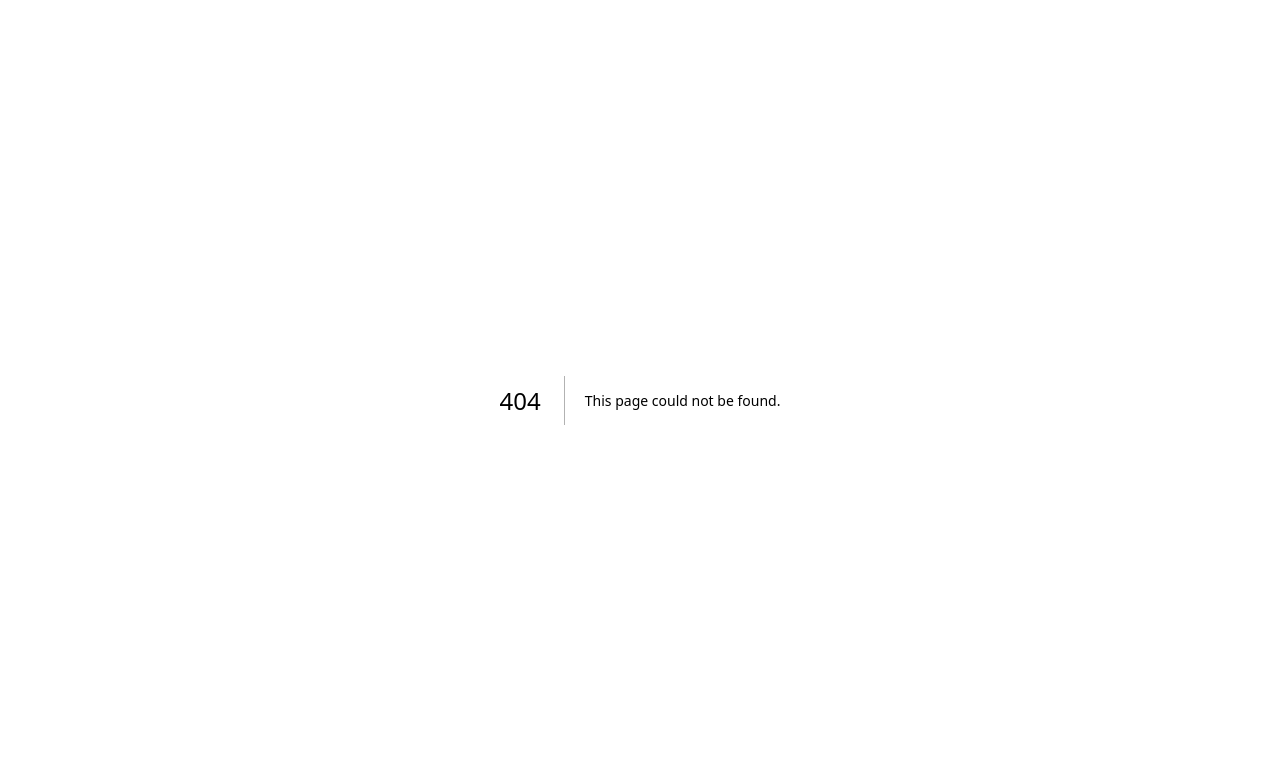
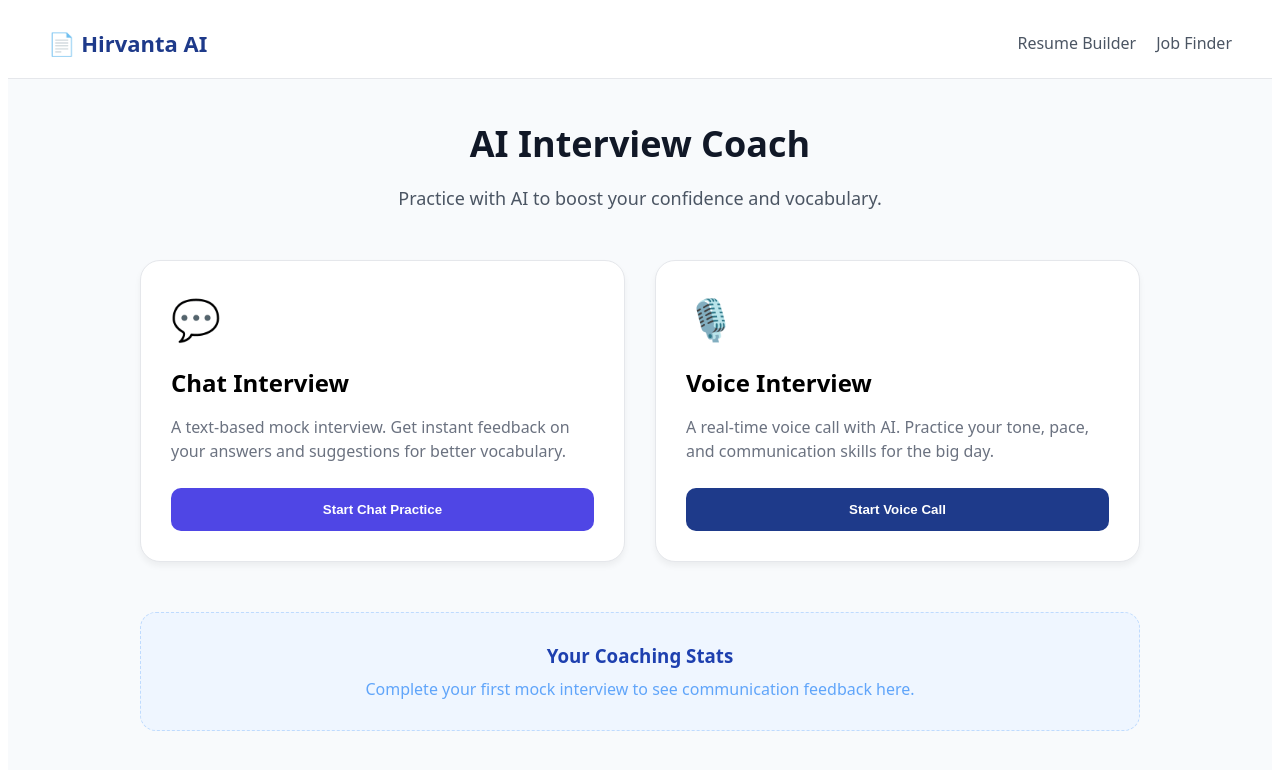
Before and after one commit to jewma1/Hirvanta, a Next.js app in the folder frontend/: page /interview in a window 1280 px wide. Before the commit this address had no page. Shown: the top 770 px of the page. Built offline with nearby package versions, Linux system fonts and the light colour scheme.

Commit message:
Create page.tsx

```diff
--- /dev/null
+++ b/frontend/app/interview/page.tsx
@@ -0,0 +1,58 @@
+import Link from 'next/link';
+
+export default function InterviewCoach() {
+  return (
+    <div style={{ minHeight: '100vh', backgroundColor: '#f8fafc', fontFamily: 'system-ui, sans-serif' }}>
+
+      {/* Navbar */}
+      <nav style={{ padding: '20px 40px', backgroundColor: 'white', borderBottom: '1px solid #e5e7eb', display: 'flex', justifyContent: 'space-between', alignItems: 'center' }}>
+        <Link href="/" style={{ textDecoration: 'none', color: '#1e3a8a', fontSize: '22px', fontWeight: 'bold' }}>📄 Hirvanta AI</Link>
+        <div style={{ display: 'flex', gap: '20px' }}>
+          <Link href="/resume" style={{ textDecoration: 'none', color: '#4b5563', fontWeight: '500' }}>Resume Builder</Link>
+          <Link href="/jobs" style={{ textDecoration: 'none', color: '#4b5563', fontWeight: '500' }}>Job Finder</Link>
+        </div>
+      </nav>
+
+      <main style={{ padding: '40px', maxWidth: '1000px', margin: '0 auto' }}>
+        <header style={{ textAlign: 'center', marginBottom: '50px' }}>
+          <h1 style={{ fontSize: '36px', fontWeight: '900', color: '#111827', margin: '0 0 10px 0' }}>AI Interview Coach</h1>
+          <p style={{ color: '#4b5563', fontSize: '18px' }}>Practice with AI to boost your confidence and vocabulary.</p>
+        </header>
+
+        <div style={{ display: 'flex', gap: '30px', flexWrap: 'wrap', justifyContent: 'center' }}>
+
+          {/* Mode 1: Chat Interview */}
+          <div style={{ flex: '1 1 400px', backgroundColor: 'white', padding: '30px', borderRadius: '20px', border: '1px solid #e5e7eb', boxShadow: '0 4px 6px rgba(0,0,0,0.05)' }}>
+            <div style={{ fontSize: '40px', marginBottom: '20px' }}>💬</div>
+            <h2 style={{ fontSize: '24px', fontWeight: 'bold', marginBottom: '10px' }}>Chat Interview</h2>
+            <p style={{ color: '#6b7280', marginBottom: '25px', lineHeight: '1.5' }}>
+              A text-based mock interview. Get instant feedback on your answers and suggestions for better vocabulary.
+            </p>
+            <button style={{ width: '100%', backgroundColor: '#4f46e5', color: 'white', border: 'none', padding: '14px', borderRadius: '10px', fontWeight: 'bold', cursor: 'pointer' }}>
+              Start Chat Practice
+            </button>
+          </div>
+
+          {/* Mode 2: Voice Interview */}
+          <div style={{ flex: '1 1 400px', backgroundColor: 'white', padding: '30px', borderRadius: '20px', border: '1px solid #e5e7eb', boxShadow: '0 4px 6px rgba(0,0,0,0.05)' }}>
+            <div style={{ fontSize: '40px', marginBottom: '20px' }}>🎙️</div>
+            <h2 style={{ fontSize: '24px', fontWeight: 'bold', marginBottom: '10px' }}>Voice Interview</h2>
+            <p style={{ color: '#6b7280', marginBottom: '25px', lineHeight: '1.5' }}>
+              A real-time voice call with AI. Practice your tone, pace, and communication skills for the big day.
+            </p>
+            <button style={{ width: '100%', backgroundColor: '#1e3a8a', color: 'white', border: 'none', padding: '14px', borderRadius: '10px', fontWeight: 'bold', cursor: 'pointer' }}>
+              Start Voice Call
+            </button>
+          </div>
+
+        </div>
+
+        {/* Feedback Section Placeholder */}
+        <div style={{ marginTop: '50px', backgroundColor: '#eff6ff', padding: '30px', borderRadius: '16px', border: '1px dashed #bfdbfe', textAlign: 'center' }}>
+          <h3 style={{ color: '#1e40af', margin: '0 0 10px 0' }}>Your Coaching Stats</h3>
+          <p style={{ color: '#60a5fa', margin: 0 }}>Complete your first mock interview to see communication feedback here.</p>
+        </div>
+      </main>
+    </div>
+  );
+}
```
